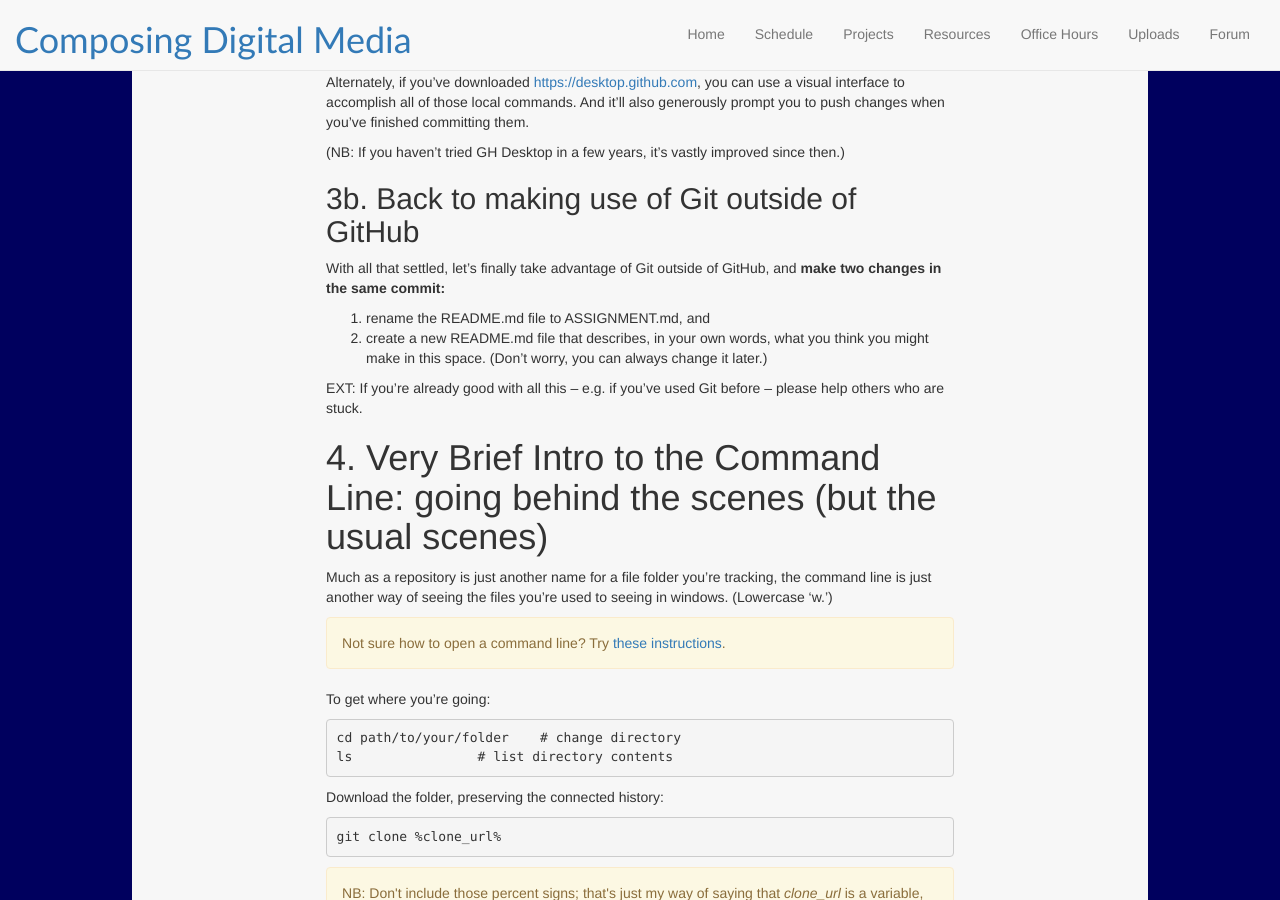
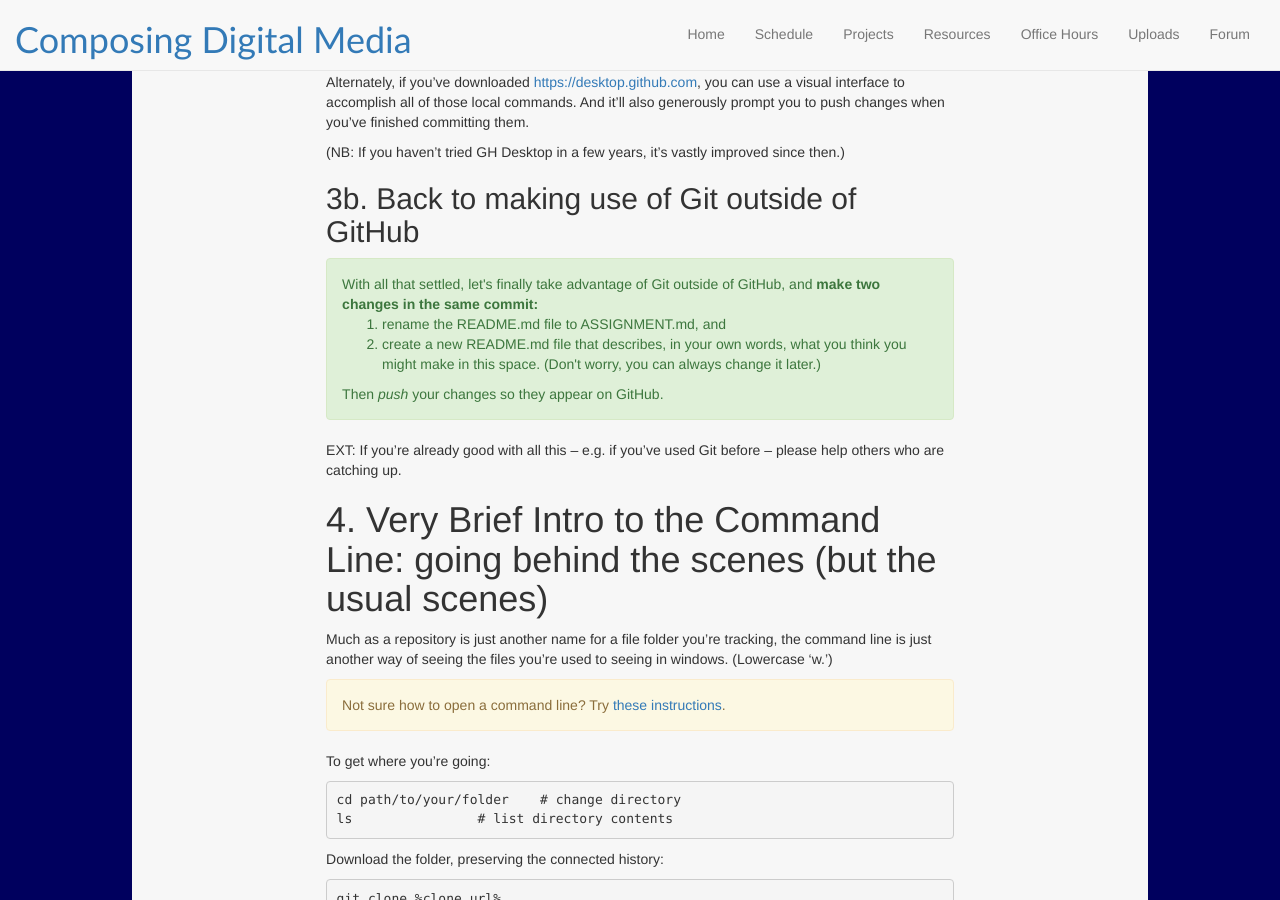
Before and after one commit to benmiller314/cdm2019fall, a Jekyll site: the page built from plans/lesson-03.md, in a window 1280 px wide and 900 px high, scrolled down 3056 px. Built offline with Jekyll 4.4.1, drawn with Linux system fonts in a browser that asks for light colours; our own code applies the rules of GitHub Pages for plain Markdown files; some of the changed text lies outside the part shown.

Commit message:
minor tweaks, mostly to instruction wording

```diff
--- a/plans/lesson-03.md
+++ b/plans/lesson-03.md
@@ -162,12 +162,18 @@ Alternately, if you've downloaded [https://desktop.github.com](GitHub Desktop),
 
 ## 3b. Back to making use of Git outside of GitHub
 
-With all that settled, let's finally take advantage of Git outside of GitHub, and **make two changes in the same commit:**
+<div class="alert alert-success">
+With all that settled, let's finally take advantage of Git outside of GitHub, and <strong>make two changes in the same commit:</strong>
 
-1. rename the README.md file to ASSIGNMENT.md, and
-2. create a new README.md file that describes, in your own words, what you think you might make in this space. (Don't worry, you can always change it later.)
+<ol>
+<li>rename the README.md file to ASSIGNMENT.md, and</li>
+<li>create a new README.md file that describes, in your own words, what you think you might make in this space. (Don't worry, you can always change it later.)</li>
+</ol>
+Then <em>push</em> your changes so they appear on GitHub.
+</div>
 
-EXT: If you're already good with all this – e.g. if you've used Git before – please help others who are stuck.
+EXT: If you're already good with all this – e.g. if you've used Git before – please help others who are catching up.
+
 
 # 4. Very Brief Intro to the Command Line: going behind the scenes (but the usual scenes)
 
```
Also changed, not shown: other parts of plans/lesson-03.md (+2 -2 lines).
